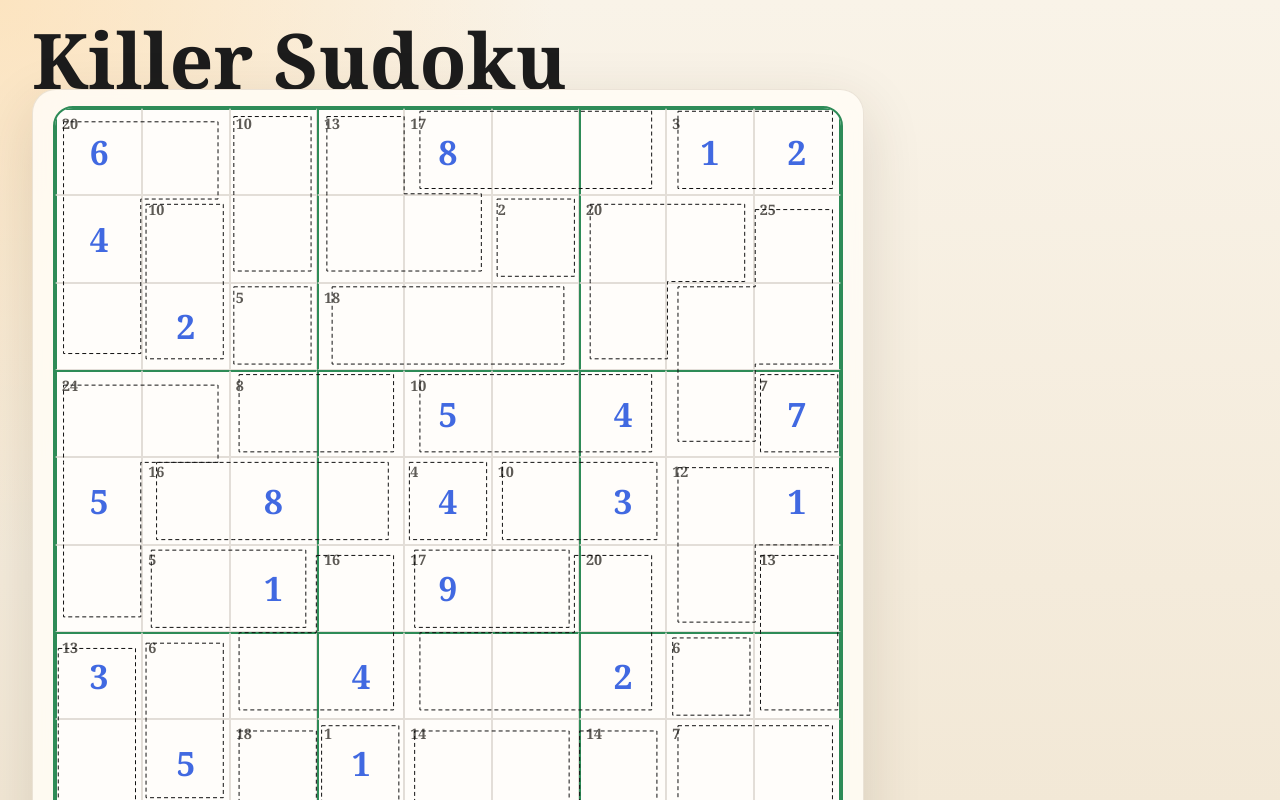
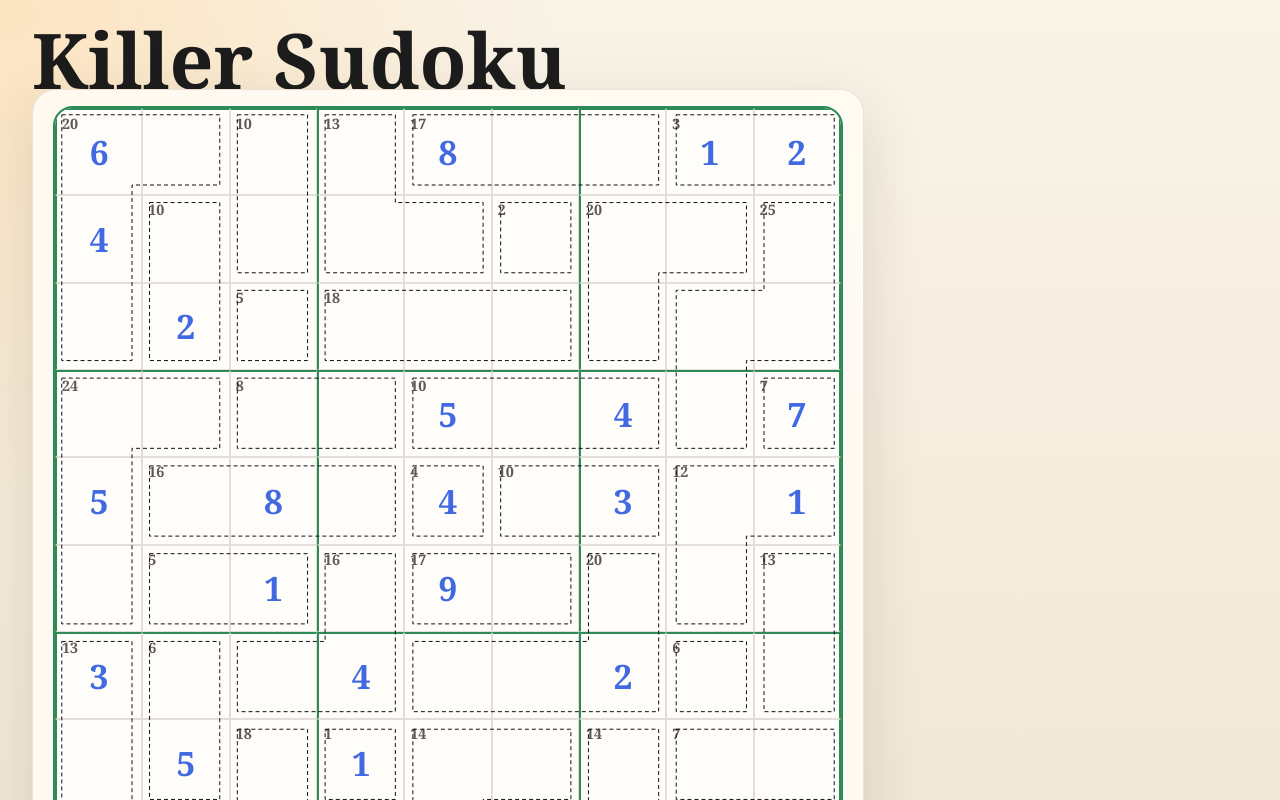
Before and after one commit to Earl-Brown/sudoku-vibe, a Next.js app: page / in a window 1280 px wide. Shown: the top 800 px of the page. Built offline with nearby package versions, Linux system fonts and the light colour scheme.

Commit message:
Refine inset cage path overlay

```diff
--- a/app/globals.css
+++ b/app/globals.css
@@ -193,9 +193,6 @@ h1 {
   stroke-linecap: butt;
   stroke-linejoin: miter;
   vector-effect: non-scaling-stroke;
-  transform-box: fill-box;
-  transform-origin: center;
-  transform: scale(0.88);
 }
 
 .cell {
--- a/components/game-app.tsx
+++ b/components/game-app.tsx
@@ -169,11 +169,63 @@ function parsePoint(point: string) {
   return { x, y };
 }
 
+function signedArea(points: Array<{ x: number; y: number }>) {
+  let area = 0;
+
+  points.forEach((point, index) => {
+    const next = points[(index + 1) % points.length];
+    area += point.x * next.y - next.x * point.y;
+  });
+
+  return area / 2;
+}
+
+function compressLoop(points: Array<{ x: number; y: number }>) {
+  return points.filter((point, index) => {
+    const previous = points[(index - 1 + points.length) % points.length];
+    const next = points[(index + 1) % points.length];
+    const sameVertical = previous.x === point.x && point.x === next.x;
+    const sameHorizontal = previous.y === point.y && point.y === next.y;
+    return !sameVertical && !sameHorizontal;
+  });
+}
+
+function getInwardNormal(
+  from: { x: number; y: number },
+  to: { x: number; y: number },
+  counterClockwise: boolean
+) {
+  const dx = Math.sign(to.x - from.x);
+  const dy = Math.sign(to.y - from.y);
+
+  return counterClockwise ? { x: -dy, y: dx } : { x: dy, y: -dx };
+}
+
+function buildInsetPath(loop: Array<{ x: number; y: number }>, inset: number) {
+  const compactLoop = compressLoop(loop);
+  const counterClockwise = signedArea(compactLoop) > 0;
+
+  const insetPoints = compactLoop.map((point, index) => {
+    const previous = compactLoop[(index - 1 + compactLoop.length) % compactLoop.length];
+    const next = compactLoop[(index + 1) % compactLoop.length];
+    const previousNormal = getInwardNormal(previous, point, counterClockwise);
+    const nextNormal = getInwardNormal(point, next, counterClockwise);
+
+    return {
+      x: point.x + (previousNormal.x + nextNormal.x) * inset,
+      y: point.y + (previousNormal.y + nextNormal.y) * inset
+    };
+  });
+
+  return `${insetPoints.map((point, index) => `${index === 0 ? "M" : "L"}${point.x} ${point.y}`).join(" ")} Z`;
+}
+
 function buildCageOverlayPaths(puzzleId: string) {
   const puzzle = getPuzzleById(puzzleId);
   const unit = 10;
+  const inset = 1;
 
-  return puzzle.cages.flatMap((cage) => {
+  return puzzle.cages.flatMap((cage): OverlayPath[] => {
     const edges = new Map<string, { a: string; b: string }>();
 
     cage.cells.forEach((cell) => {
@@ -211,12 +263,12 @@ function buildCageOverlayPaths(puzzleId: string) {
 
     while (remaining.size > 0) {
       const first = remaining.values().next().value as { a: string; b: string };
-      const points = [first.a, first.b];
+      const points = [parsePoint(first.a), parsePoint(first.b)];
       let previous = first.a;
       let current = first.b;
       remaining.delete(edgeKey(first.a, first.b));
 
-      while (current !== points[0]) {
+      while (current !== first.a) {
         const options = [...(adjacency.get(current) ?? [])].filter((next) => remaining.has(edgeKey(current, next)));
         const nextPoint = options.find((next) => next !== previous) ?? options[0];
 
@@ -225,24 +277,22 @@ function buildCageOverlayPaths(puzzleId: string) {
         }
 
         remaining.delete(edgeKey(current, nextPoint));
-        points.push(nextPoint);
+        points.push(parsePoint(nextPoint));
         previous = current;
         current = nextPoint;
       }
 
-      const d = points
-        .map((point, index) => {
-          const parsed = parsePoint(point);
-          return `${index === 0 ? "M" : "L"}${parsed.x} ${parsed.y}`;
-        })
-        .join(" ") + " Z";
-
-      loops.push({ cageId: cage.id, d });
+      const loop = points.at(-1)?.x === points[0].x && points.at(-1)?.y === points[0].y ? points.slice(0, -1) : points;
+      loops.push({
+        cageId: cage.id,
+        d: buildInsetPath(loop, inset)
+      });
     }
 
     return loops;
   });
 }
+
 function getSelectedDigitCells(state: GameState) {
   const cells = new Set<string>();
 
```
Also changed, not shown: 1 other file (tests, documents, lock files or other folders).
